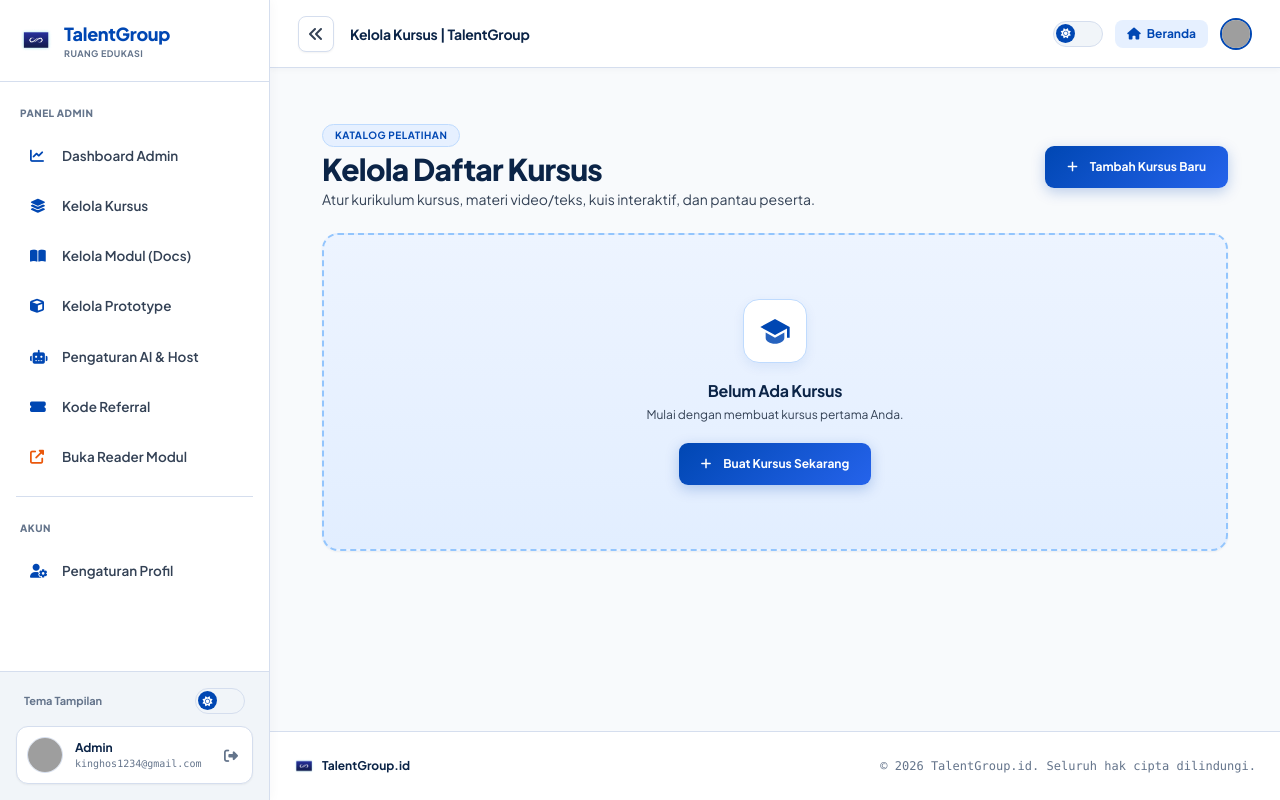
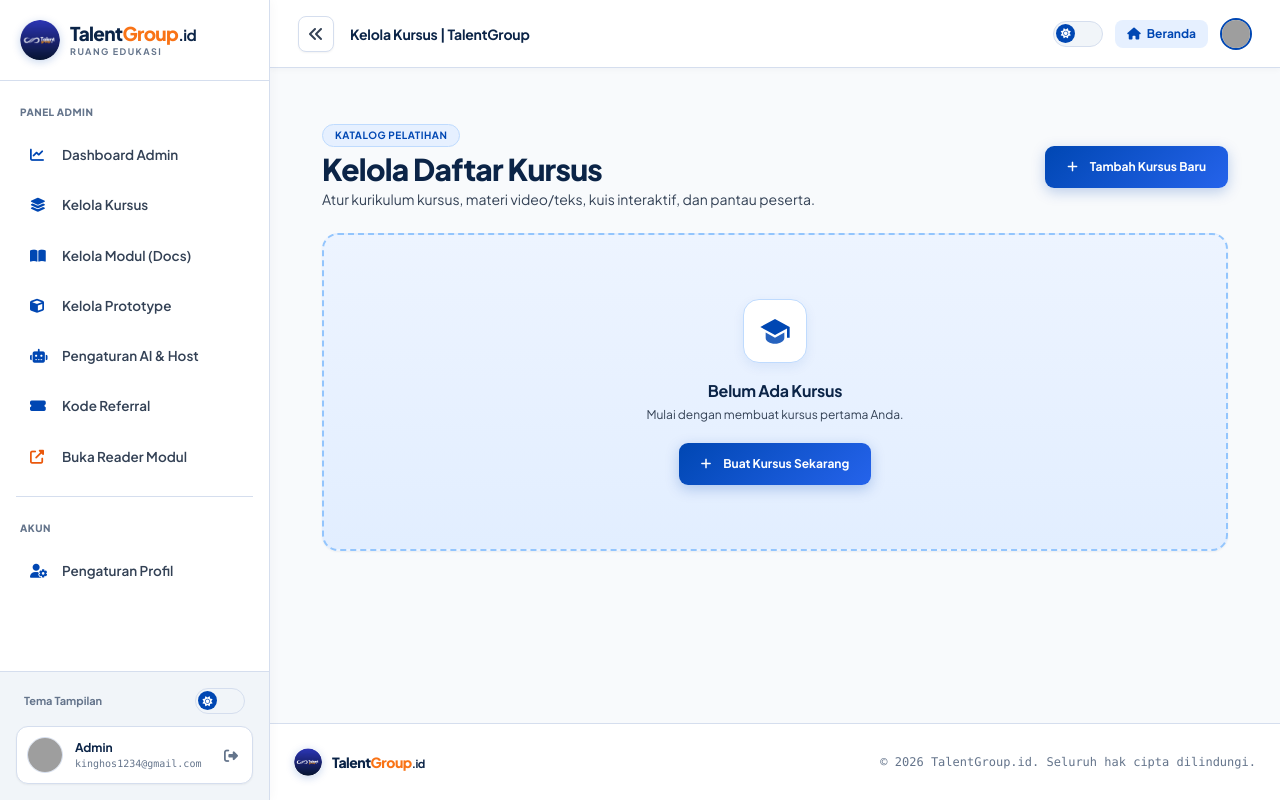
Before and after one commit to AhmadFadli19/talentgroup_real, a Laravel app: page /admin/home in a window 1280 px wide. Run offline with Laravel 12, Linux system fonts and the light colour scheme; the visitor is signed in with stand-in values (Sample User, id 1); data comes from the database, SQL or seed files in the repository; data that the repository does not hold is empty; parts of the project's set-up code (start-up, migrations or seed data) failed here and were passed over; some libraries are stand-ins or nearby versions; grey boxes are pictures that could not be loaded.

Commit message:
feat(branding): unify authenticated TalentGroup identity

```diff
--- /dev/null
+++ b/resources/views/components/talentgroup-brand.blade.php
@@ -0,0 +1,24 @@
+@props([
+    'href' => route('home'),
+    'imageClass' => 'w-10 h-10',
+    'textClass' => 'text-xl',
+    'showTagline' => false,
+])
+
+<a href="{{ $href }}"
+   {{ $attributes->class(['group inline-flex min-w-0 items-center gap-2.5 no-underline']) }}
+   aria-label="TalentGroup.id">
+    <img src="{{ asset('tg/assets/logo-talentgroup-auth.jpeg') }}"
+         alt="Logo TalentGroup.id"
+         class="{{ $imageClass }} flex-shrink-0 rounded-full object-cover shadow-[0_2px_8px_rgba(0,71,179,0.22)] transition-transform duration-200 group-hover:scale-105">
+
+    <span class="flex min-w-0 flex-col leading-none">
+        <span class="{{ $textClass }} whitespace-nowrap font-extrabold tracking-[-0.035em] text-[color:var(--ink)]">
+            Talent<span class="text-[#f97316]">Group</span><span class="text-[0.8em] font-bold text-[color:var(--ink)]">.id</span>
+        </span>
+
+        @if($showTagline)
+            <span class="mt-1 text-[9px] font-bold uppercase tracking-[0.16em] text-[color:var(--muted)]">Ruang Edukasi</span>
+        @endif
+    </span>
+</a>
--- a/resources/views/layouts/app.blade.php
+++ b/resources/views/layouts/app.blade.php
@@ -7,7 +7,7 @@
     <title>@yield('title', 'TalentGroup.id')</title>
 
     <!-- Favicon -->
-    <link rel="icon" type="image/png" href="{{ asset('tg/assets/60-2-img-logo.png') }}">
+    <link rel="icon" type="image/jpeg" href="{{ asset('tg/assets/logo-talentgroup-auth.jpeg') }}">
 
     <!-- Google Fonts: Plus Jakarta Sans (ultra crisp & modern), Inter, & Outfit -->
     <link rel="preconnect" href="https://fonts.googleapis.com">
@@ -240,19 +240,6 @@
         }
 
         /* Brand Styling */
-        .dashboard-brand {
-            display: flex;
-            align-items: center;
-            gap: 12px;
-            text-decoration: none;
-        }
-        .dashboard-brand strong {
-            font-size: 18px;
-            font-weight: 800;
-            color: var(--blue);
-            letter-spacing: -0.3px;
-        }
-
         /* Navigation Menu Links */
         .nav-menu-link {
             display: flex;
@@ -943,13 +930,7 @@
     <aside class="sidebar-container">
         <!-- Logo Branding Header -->
         <div class="p-5 border-b border-[var(--border)] flex items-center justify-between">
-            <a href="{{ route('home') }}" class="dashboard-brand">
-                <img src="{{ asset('tg/assets/60-2-img-logo.png') }}" class="w-8 h-8 object-contain" alt="TalentGroup">
-                <div>
-                    <strong>TalentGroup</strong>
-                    <div class="text-[9px] uppercase font-bold text-[var(--muted)] tracking-wider">Ruang Edukasi</div>
-                </div>
-            </a>
+            <x-talentgroup-brand image-class="w-10 h-10" text-class="text-[19px]" :show-tagline="true" />
 
             <!-- Mobile Close Button -->
             <button @click="mobileSidebarOpen = false" class="md:hidden text-[var(--muted)] hover:text-[var(--text)] text-lg p-1">
@@ -1158,10 +1139,7 @@
         <!-- Footer -->
         <footer style="background: var(--bg2); border-top: 1px solid var(--border); padding: 24px 0; text-align: center; margin-top: auto;">
             <div class="max-w-[1260px] mx-auto px-6 flex flex-col sm:flex-row items-center justify-between gap-4">
-                <div class="flex items-center gap-2">
-                    <img src="{{ asset('tg/assets/60-2-img-logo.png') }}" class="w-5 h-5 object-contain" alt="Logo">
-                    <span class="text-xs font-bold text-[var(--ink)]">TalentGroup.id</span>
-                </div>
+                <x-talentgroup-brand image-class="w-7 h-7" text-class="text-sm" />
                 <p class="text-xs text-[var(--muted)] font-mono">
                     &copy; {{ date('Y') }} TalentGroup.id. Seluruh hak cipta dilindungi.
                 </p>
```
Also changed, not shown: resources/views/modules/layout.blade.php (+5 -6 lines), resources/views/user/certificate_view.blade.php (+7 -5 lines), public/tg/assets/logo-talentgroup-auth.jpeg (added).
